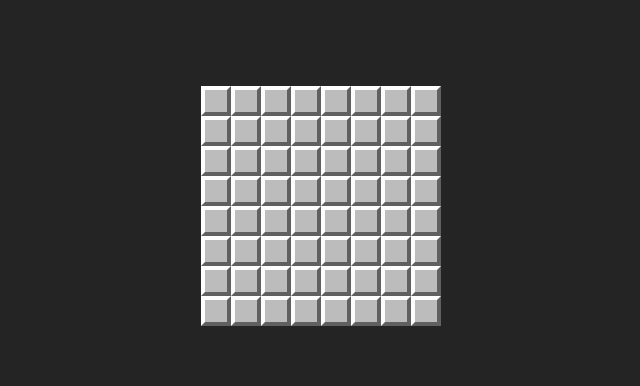
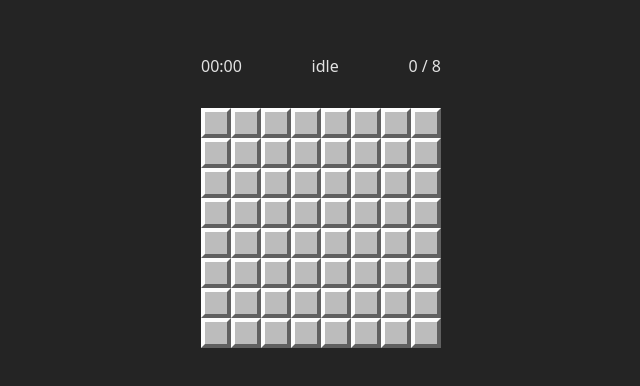
Before and after one commit to scarletcs/react-minesweeper, a React (Vite) app: page / in a window 1280 px wide. Shown: the part 194-580 px from the top of the page, without its empty margins (319-959 px from the left). Built offline with nearby package versions, Linux system fonts and the light colour scheme.

Commit message:
introduce gameview, rename MinefieldState -> GameState

```diff
--- a/src/App.tsx
+++ b/src/App.tsx
@@ -1,13 +1,13 @@
-import MinefieldView from "./components/MinefieldView";
-import MinefieldProvider from "./providers/MinefieldProvider/MinefieldProvider";
+import GameStateProvider from "./providers/GameStateProvider/GameStateProvider";
 import styles from "./App.module.scss";
+import GameView from "./components/GameView";
 
 export default function App() {
   return (
     <div className={styles.app}>
-      <MinefieldProvider>
-        <MinefieldView />
-      </MinefieldProvider>
+      <GameStateProvider>
+        <GameView />
+      </GameStateProvider>
     </div>
   );
 }
--- /dev/null
+++ b/src/components/GameView.module.scss
@@ -0,0 +1,18 @@
+.game {
+  display: flex;
+  flex-flow: column;
+}
+
+.statusBar {
+  display: flex;
+  align-items: center;
+  justify-content: space-between;
+  padding: 10px 20px;
+}
+
+.board {
+  display: flex;
+  align-items: center;
+  justify-content: center;
+  padding: 20px;
+}
--- /dev/null
+++ b/src/components/GameView.tsx
@@ -0,0 +1,28 @@
+import { useMemo } from "react";
+import { useGameState } from "../providers/GameStateProvider";
+import styles from "./GameView.module.scss";
+import MinefieldView from "./MinefieldView";
+
+export default function GameView() {
+  const [game] = useGameState();
+  const progress = game.progress;
+  const totalMines = game.minefield.mineCount;
+  const flags = useMemo(() => {
+    return game.minefield.tiles.filter((tile) => tile.flag).length;
+  }, [game.minefield.tiles]);
+
+  return (
+    <div className={styles.game}>
+      <div className={styles.statusBar}>
+        <div>00:00</div>
+        <div>{progress}</div>
+        <div>
+          {flags} / {totalMines}
+        </div>
+      </div>
+      <div className={styles.board}>
+        <MinefieldView />
+      </div>
+    </div>
+  );
+}
--- a/src/components/MinefieldView.tsx
+++ b/src/components/MinefieldView.tsx
@@ -1,9 +1,10 @@
 import styles from "./MinefieldView.module.scss";
-import { useMinefield } from "../providers/MinefieldProvider/context";
+import { useGameState } from "../providers/GameStateProvider/context";
 import TileView from "./TileView";
 
 export default function MinefieldView() {
-  const [minefield] = useMinefield();
+  const [game] = useGameState();
+  const { minefield } = game;
 
   return (
     <div
--- a/src/components/TileView.tsx
+++ b/src/components/TileView.tsx
@@ -1,20 +1,21 @@
 import { useCallback, useMemo, type MouseEvent } from "react";
-import {
-  useGameEnded,
-  useMinefield,
-} from "../providers/MinefieldProvider/context";
+import { useGameState } from "../providers/GameStateProvider/context";
 import { getAdjacentTiles, type Tile } from "../types/minefield";
 import styles from "./TileView.module.scss";
 import classNames from "classnames";
+import { GameProgress } from "../providers/GameStateProvider";
 
 type Props = {
   tile: Tile;
 };
 
 export default function TileView({ tile }: Props) {
-  const [minefield, dispatch] = useMinefield();
+  const [game, dispatch] = useGameState();
+  const { minefield, progress } = game;
   const { x, y, revealed, flag, mine } = tile;
-  const gameEnded = useGameEnded();
+  const gameStarted = progress !== GameProgress.Idle;
+  const gameEnded =
+    progress === GameProgress.Win || progress === GameProgress.Lose;
 
   /** List of adjacent tiles */
   const adjacentTiles = useMemo(
@@ -37,12 +38,12 @@ export default function TileView({ tile }: Props) {
   const handleRightClick = useCallback(
     (event: MouseEvent) => {
       event.preventDefault();
-      if (revealed) {
+      if (revealed || !gameStarted) {
         return;
       }
       dispatch({ type: "toggle_flag", payload: { x, y } });
     },
-    [dispatch, revealed, x, y]
+    [dispatch, gameStarted, revealed, x, y]
   );
 
   const incorrect = useMemo(() => {
@@ -57,6 +58,7 @@ export default function TileView({ tile }: Props) {
     <button
       key={tile.key}
       type="button"
+      disabled={gameEnded}
       onClick={handleClick}
       onContextMenu={handleRightClick}
       className={classNames(
--- a/src/providers/MinefieldProvider/MinefieldProvider.tsx
+++ b/src/providers/GameStateProvider/GameStateProvider.tsx
@@ -1,7 +1,8 @@
 import { useReducer, type PropsWithChildren } from "react";
-import { MinefieldContext } from "./context";
+import { GameStateContext } from "./context";
 import { minefieldReducer } from "./reducer";
-import { makeMinefieldState } from "./types";
+import { makeGameState } from "./types";
+import { makeMinefield } from "../../types/minefield";
 
 type Props = PropsWithChildren & {
   width?: number;
@@ -9,7 +10,7 @@ type Props = PropsWithChildren & {
   mineCount?: number;
 };
 
-export default function MinefieldProvider({
+export default function GameStateProvider({
   children,
   width = 8,
   height = 8,
@@ -17,12 +18,12 @@ export default function MinefieldProvider({
 }: Props) {
   const [state, dispatch] = useReducer(
     minefieldReducer,
-    makeMinefieldState({ width, height, mineCount })
+    makeGameState(makeMinefield({ width, height, mineCount }))
   );
 
   return (
-    <MinefieldContext.Provider value={[state, dispatch]}>
+    <GameStateContext.Provider value={[state, dispatch]}>
       {children}
-    </MinefieldContext.Provider>
+    </GameStateContext.Provider>
   );
 }
--- /dev/null
+++ b/src/providers/GameStateProvider/context.ts
@@ -0,0 +1,15 @@
+import { createContext, useContext } from "react";
+import { type GameState } from "./types";
+import type { GameStateReducer } from "./reducer";
+
+export const GameStateContext = createContext<
+  [GameState, GameStateReducer] | undefined
+>(undefined);
+
+export function useGameState() {
+  const ctx = useContext(GameStateContext);
+  if (!ctx) {
+    throw Error("Game state not available");
+  }
+  return ctx;
+}
--- a/src/providers/MinefieldProvider/reducer.ts
+++ b/src/providers/GameStateProvider/reducer.ts
@@ -3,14 +3,15 @@ import {
   getAdjacentTiles,
   getTile,
   type Minefield,
+  type Tile,
 } from "../../types/minefield";
 import type { Vec2 } from "../../types/vector";
 import { Random } from "../../utils/random";
-import { GameProgress, type MinefieldState } from "./types";
+import { GameProgress, type GameState as GameState } from "./types";
 
-export type MinefieldReducer = ActionDispatch<[action: MinefieldReducerAction]>;
+export type GameStateReducer = ActionDispatch<[action: GameStateReducerAction]>;
 
-export type MinefieldReducerAction =
+export type GameStateReducerAction =
   | {
       type: "reveal_tile";
       payload: Vec2;
@@ -21,9 +22,9 @@ export type MinefieldReducerAction =
     };
 
 export function minefieldReducer(
-  state0: MinefieldState,
-  action: MinefieldReducerAction
-): MinefieldState {
+  state0: GameState,
+  action: GameStateReducerAction
+): GameState {
   const state = copyState(state0);
   if (state.progress !== GameProgress.Idle) {
     state.history.push(action);
@@ -39,7 +40,7 @@ export function minefieldReducer(
   }
 }
 
-function copyState(state0: MinefieldState) {
+function copyState(state0: GameState) {
   const minefield0 = state0.minefield;
   const minefield = {
     ...minefield0,
@@ -53,37 +54,61 @@ function copyState(state0: MinefieldState) {
   return state;
 }
 
-type ActionHandler<T extends MinefieldReducerAction["type"]> = (
-  state: MinefieldState,
-  action: MinefieldReducerAction & { type: T }
-) => MinefieldState | undefined;
+type ActionHandler<T extends GameStateReducerAction["type"]> = (
+  state: GameState,
+  action: GameStateReducerAction & { type: T }
+) => GameState | undefined;
 
 const handleRevealTile: ActionHandler<"reveal_tile"> = (state, action) => {
   const position = action.payload;
-  revealTile(state.minefield, position);
-  if (state.progress === GameProgress.Idle) {
-    revealAdjacentTiles(state.minefield, position);
-    plantMines(state.minefield);
-    state.progress = GameProgress.Started;
-    state.initial = state.minefield;
-  }
-  // TODO flood fill adjacent safe squares
-  return state;
-};
-
-function revealTile(minefield: Minefield, position: Vec2) {
+  const { minefield } = state;
   const tile = getTile(minefield, position);
   if (!tile) {
     throw Error("Tile doesn't exist.");
   }
+
+  revealTile(tile);
+
+  if (state.progress === GameProgress.Idle) {
+    revealAdjacentTiles(minefield, position);
+    plantMines(minefield);
+    state.progress = GameProgress.Started;
+    state.initial = minefield;
+  }
+
+  if (tile.mine) {
+    state.progress = GameProgress.Lose;
+  }
+
+  if (isAllSafeTilesRevealed(minefield)) {
+    state.progress = GameProgress.Win;
+  }
+
+  // TODO flood fill adjacent safe squares
+
+  return state;
+};
+
+function revealTile(tile: Tile) {
   tile.revealed = true;
   tile.flag = false;
+}
+
+function isAllSafeTilesRevealed(minefield: Minefield) {
+  for (const tile of minefield.tiles) {
+    const safe = !tile.mine;
+    const unrevealed = !tile.revealed;
+    if (safe && unrevealed) {
+      return false;
+    }
+  }
+  return true;
 }
 
 function revealAdjacentTiles(minefield: Minefield, position: Vec2) {
   const tiles = getAdjacentTiles(minefield, position);
   tiles.forEach((t) => {
-    revealTile(minefield, t);
+    revealTile(t);
   });
 }
 
--- a/src/providers/MinefieldProvider/types.ts
+++ b/src/providers/GameStateProvider/types.ts
@@ -1,11 +1,7 @@
-import {
-  makeMinefield,
-  type Minefield,
-  type MinefieldConfig,
-} from "../../types/minefield";
-import type { MinefieldReducerAction } from "./reducer";
+import { type Minefield } from "../../types/minefield";
+import type { GameStateReducerAction } from "./reducer";
 
-export type MinefieldState = {
+export type GameState = {
   /**
    * The current minefield.
    */
@@ -20,9 +16,9 @@ export type MinefieldState = {
   progress: EnumValue<typeof GameProgress>;
   /**
    * The history of actions that have been performed on this minefield.
-   * Replay these over {@link MinefieldState.initial} to replay the game.
+   * Replay these over {@link GameState.initial} to replay the game.
    */
-  history: MinefieldReducerAction[];
+  history: GameStateReducerAction[];
 };
 
 export const GameProgress = Object.freeze({
@@ -32,8 +28,7 @@ export const GameProgress = Object.freeze({
   Lose: "lose",
 });
 
-export function makeMinefieldState(config: MinefieldConfig): MinefieldState {
-  const minefield = makeMinefield(config);
+export function makeGameState(minefield: Minefield): GameState {
   return {
     minefield,
     initial: minefield,
--- a/src/providers/MinefieldProvider/context.ts
+++ /dev/null
@@ -1,31 +0,0 @@
-import { createContext, useContext } from "react";
-import { GameProgress, type MinefieldState } from "./types";
-import type { Minefield } from "../../types/minefield";
-import type { MinefieldReducer } from "./reducer";
-
-export const MinefieldContext = createContext<
-  [MinefieldState, MinefieldReducer] | undefined
->(undefined);
-
-export function useMinefieldCtx() {
-  const ctx = useContext(MinefieldContext);
-  if (!ctx) {
-    throw Error("Minefield not available");
-  }
-  return ctx;
-}
-
-export function useMinefield() {
-  const [state, reducer] = useMinefieldCtx();
-  return [state.minefield, reducer] as [Minefield, MinefieldReducer];
-}
-
-export function useGameProgress() {
-  const [state] = useMinefieldCtx();
-  return state.progress;
-}
-
-export function useGameEnded() {
-  const progress = useGameProgress();
-  return progress === GameProgress.Win || progress === GameProgress.Lose;
-}
```
Also changed, not shown: src/providers/GameStateProvider/index.ts (renamed from src/providers/MinefieldProvider/index.ts).
